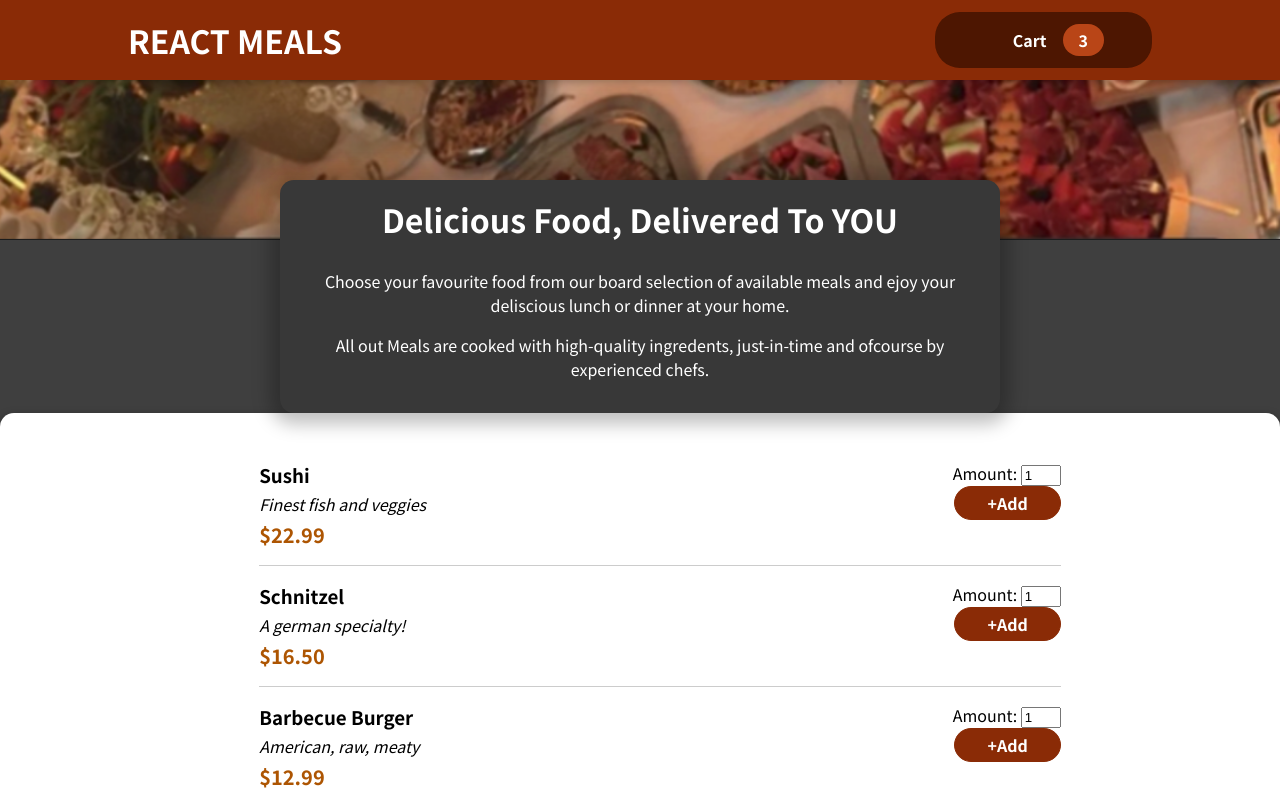
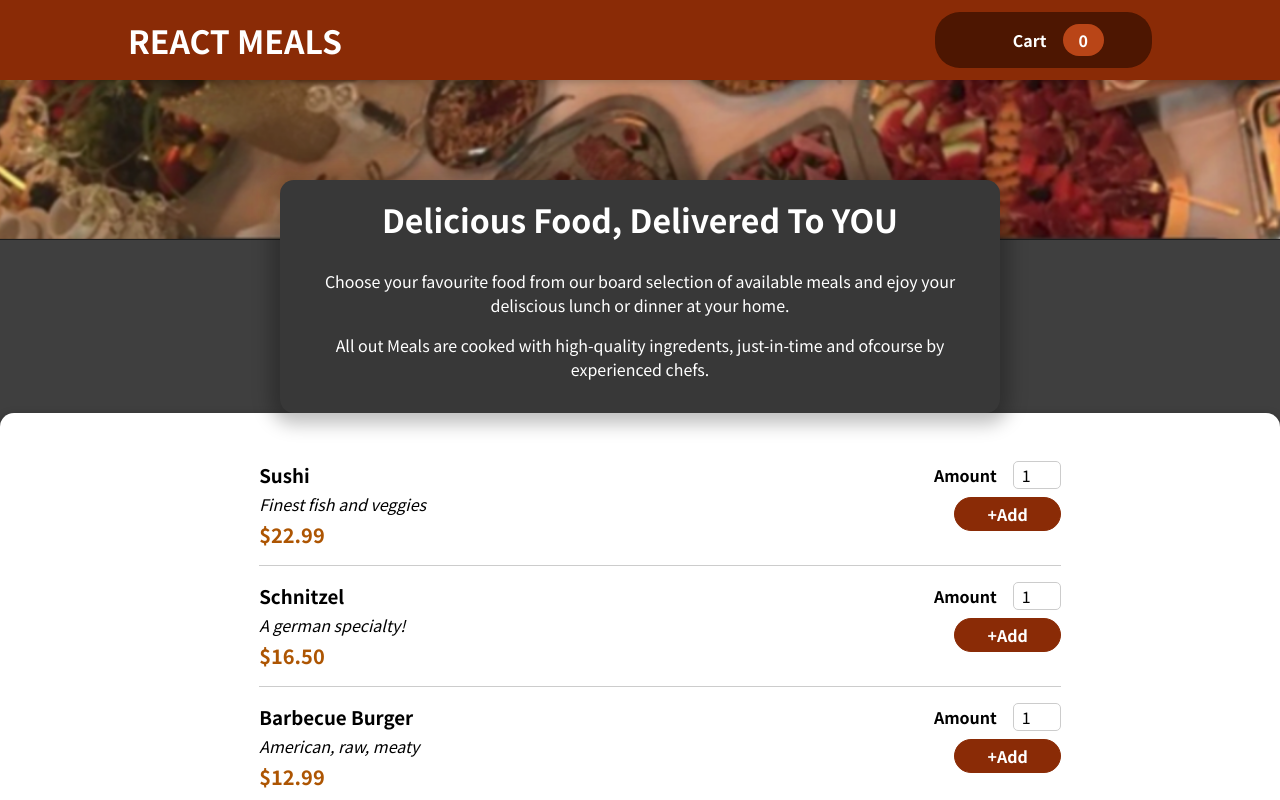
Before and after one commit to prawin10-mech/RestaurantAppReact, a React (Create React App) app: page / in a window 1280 px wide. Shown: the top 800 px of the page. Built offline with nearby package versions, Linux system fonts and the light colour scheme.

Commit message:
updated the cart

```diff
--- a/src/App.js
+++ b/src/App.js
@@ -1,7 +1,8 @@
 import Header from "./components/Layout/Header";
 import Meals from "./components/Meals/Meals";
 import Cart from "./components/Cart/Cart";
-import react, { useState } from "react";
+import { useState } from "react";
+import CartProvider from "./store/CartProvider";
 
 function App() {
   const [isCartShown, setIsCartShown] = useState(false);
@@ -14,11 +15,13 @@ function App() {
   };
 
   return (
-    <div>
+    <CartProvider>
       {isCartShown && <Cart onClose={hideCartHandler} />}
       <Header onShowCart={showCartHandler} />
-      <Meals />
-    </div>
+      <main>
+        <Meals />
+      </main>
+    </CartProvider>
   );
 }
 
--- a/src/components/Cart/Cart.js
+++ b/src/components/Cart/Cart.js
@@ -1,21 +1,34 @@
 import Modal from "../UI/Modal";
 import classes from "./Cart.module.css";
+import CartContext from "../../store/cart-context";
+import { useContext } from "react";
 
 const Cart = (props) => {
+  const cartCtx = useContext(CartContext);
   const CartItems = (
     <ul className={classes["cart-items"]}>
-      {[{ id: 1, name: "sushi", price: 20, amount: 2 }].map((item) => (
-        <li>{item.name}</li>
+      {cartCtx.items.map((item) => (
+        <li>
+          <h3>
+            Name: {item.name} | Price:{item.price} | Quantity: {item.quantity}
+          </h3>
+        </li>
       ))}
     </ul>
   );
 
+  let total = 0;
+  cartCtx.items.map((item) => {
+    total += +item.quantity * +item.price;
+  });
+
+  console.log(cartCtx.items);
   return (
     <Modal onClose={props.onClose}>
       {CartItems}
       <div className={classes.total}>
         <span>Total Amount</span>
-        <span>$36.99</span>
+        <span>${total}</span>
       </div>
       <div className={classes.actions}>
         <button className={classes["button--alt"]} onClick={props.onClose}>
--- a/src/components/Layout/HeaderCartButton.js
+++ b/src/components/Layout/HeaderCartButton.js
@@ -1,12 +1,20 @@
 import CartIcon from "../Cart/CartIcon";
 import classes from "./HeaderCartButton.module.css";
+import { useContext, useState } from "react";
+import CartContext from "../../store/cart-context";
 
 const HeaderCartButton = (props) => {
+  const cartCtx = useContext(CartContext);
+  let quantity = 0;
+  cartCtx.items.forEach((item) => {
+    quantity += +item.quantity;
+  });
+
   return (
     <button className={classes.button} onClick={props.onClick}>
       <span className={classes.icon}>{CartIcon}</span>
       <span>Cart</span>
-      <span className={classes.badge}>3</span>
+      <span className={classes.badge}>{quantity}</span>
     </button>
   );
 };
--- a/src/components/Meals/AvailableMeals.js
+++ b/src/components/Meals/AvailableMeals.js
@@ -33,6 +33,7 @@ const AvailableMeals = () => {
   const MealsData = DUMMY_MEALS.map((meal) => (
     <div>
       <MealItem
+        id={meal.id}
         name={meal.name}
         description={meal.description}
         price={meal.price}
--- a/src/components/Meals/MealItem/MealItem.js
+++ b/src/components/Meals/MealItem/MealItem.js
@@ -4,14 +4,14 @@ import MealItemForm from "./MealItemForm";
 const MealItem = (props) => {
   const price = `$${props.price.toFixed(2)}`;
   return (
-    <li className={classes.meal}>
+    <li className={classes.meal} key={props.name}>
       <div>
         <h3>{props.name}</h3>
         <div className={classes.description}>{props.description}</div>
         <div className={classes.price}>{price}</div>
       </div>
       <div>
-        <MealItemForm />
+        <MealItemForm id={props.id} item={props} />
       </div>
     </li>
   );
--- a/src/components/Meals/MealItem/MealItemForm.js
+++ b/src/components/Meals/MealItem/MealItemForm.js
@@ -1,24 +1,32 @@
 import classes from "./MealItemForm.module.css";
-import { useState } from "react";
+import { useState, useContext } from "react";
+import CartContext from "../../../store/cart-context";
+import Input from "../../UI/Input";
 
-const MealItemForm = () => {
-  const [amountInput, setAmountInput] = useState(1);
-  const amountChangeHandle = (event) => {
-    setAmountInput(event.target.value);
+const MealItemForm = (props) => {
+  const cartCtx = useContext(CartContext);
+
+  const itemAddHandle = () => {
+    // cartCtx.items.push(props.item, quantity: );
+    const quantity = document.getElementById("amount_" + props.id).value;
+    cartCtx.addItem({ ...props.item, quantity: quantity });
   };
   return (
-    <form className={classes.form}>
-      <label htmlFor="amount">Amount: </label>
-      <input
-        type="number"
-        name="amount"
-        id="amount"
-        value={amountInput}
-        min="0"
-        onChange={amountChangeHandle}
+    <form className={classes.form} key={props.id}>
+      <Input
+        label="Amount"
+        input={{
+          type: Number,
+          id: "amount_" + props.id,
+          min: "1",
+          max: "5",
+          step: "1",
+          defaultValue: "1",
+        }}
       />
-      <br />
-      <button type="button">+Add</button>
+      <button type="button" onClick={itemAddHandle}>
+        +Add
+      </button>
     </form>
   );
 };
--- a/src/components/UI/Input.js
+++ b/src/components/UI/Input.js
@@ -1,5 +1,12 @@
 import classes from "./Input.module.css";
 
-const Input = (props) => {};
+const Input = (props) => {
+  return (
+    <div className={classes.input}>
+      <label htmlFor={props.input.id}>{props.label}</label>
+      <input id={props.input.id} {...props.input} />
+    </div>
+  );
+};
 
 export default Input;
--- /dev/null
+++ b/src/store/CartProvider.js
@@ -0,0 +1,24 @@
+import React, { useState } from "react";
+import CartContext from "./cart-context";
+
+const CartProvider = (props) => {
+  const [items, setItems] = useState([]);
+  const addItemToCartHandler = (item) => {
+    setItems([...items, item]);
+  };
+  const removeItemToCartHandler = (id) => {};
+  const cartContext = {
+    items: items,
+    totalAmount: 0,
+    addItem: addItemToCartHandler,
+    removeItem: removeItemToCartHandler,
+  };
+  console.log(cartContext);
+  return (
+    <CartContext.Provider value={cartContext}>
+      {props.children}
+    </CartContext.Provider>
+  );
+};
+
+export default CartProvider;
--- /dev/null
+++ b/src/store/cart-context.js
@@ -0,0 +1,10 @@
+import React from "react";
+
+const CartContext = React.createContext({
+  items: [],
+  totalAmount: 0,
+  addItems: () => {},
+  removeItems: () => {},
+});
+
+export default CartContext;
```
